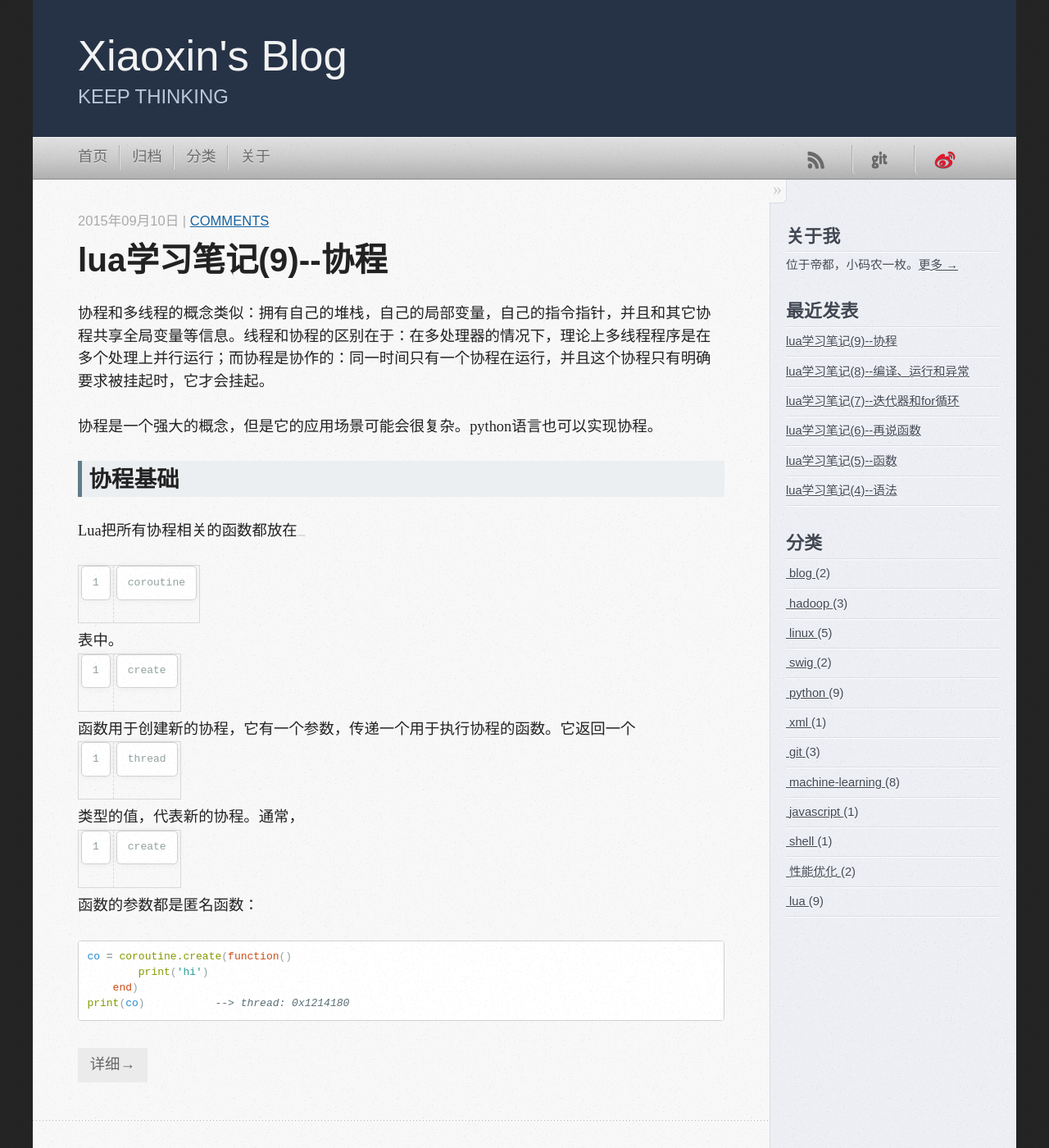
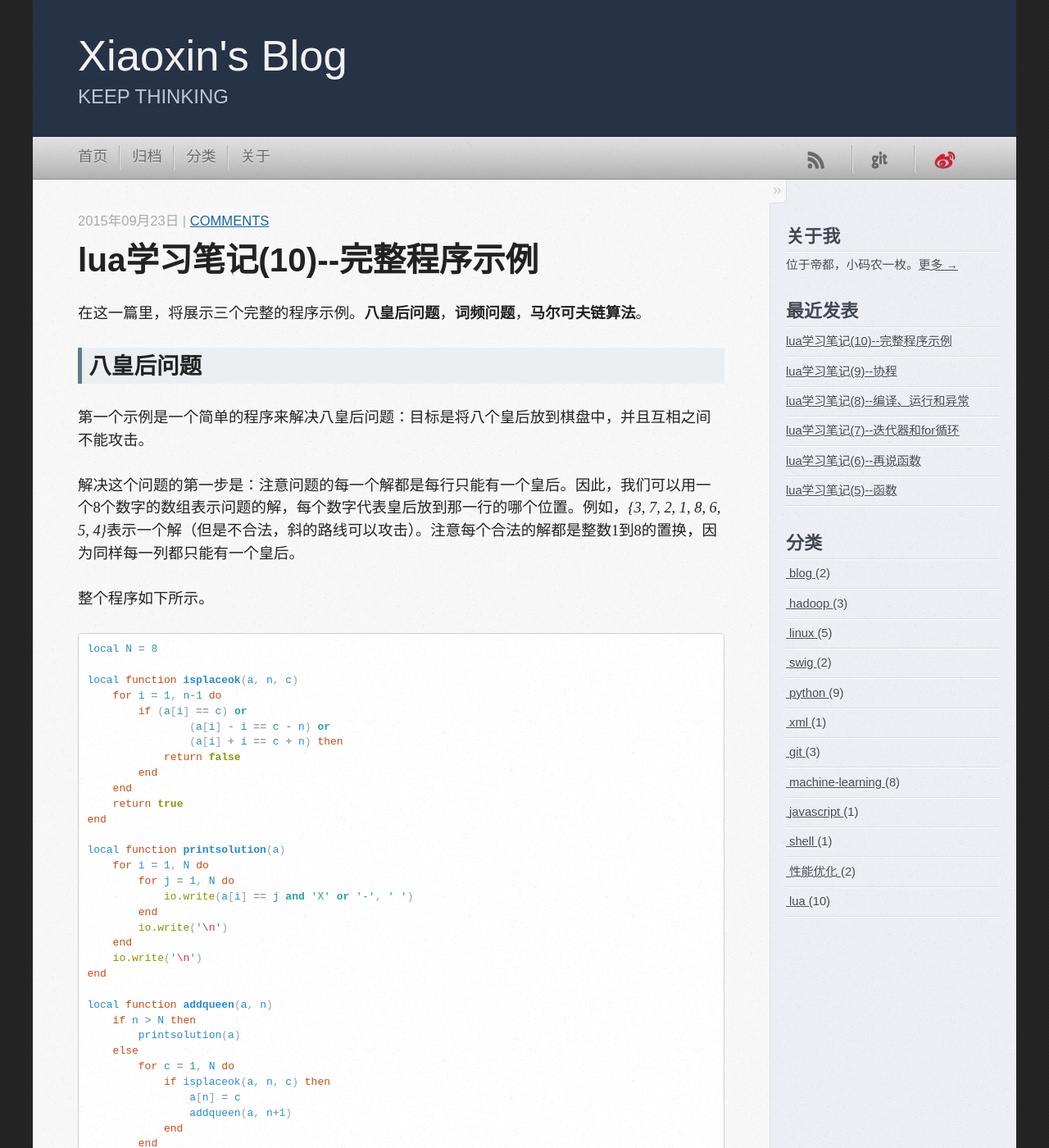
Before and after one commit to guozengxin/guozengxin.github.io, a Jekyll site: the page built from index.html, in a window 1280 px wide and 1400 px high. Shown: the whole window at 82% size. Built offline with Jekyll 4.4.1, drawn with Linux system fonts in a browser that asks for light colours; nearby versions of some CDN libraries; the list of posts is cut into pages by our own code; comment, search, counter and statistics services are not loaded; some of the changed text lies outside the part shown.

Commit message:
add post programming in lua chapter 10

```diff
--- a/_posts/2015-09-10-programming-in-lua-chapter-9.md
+++ b/_posts/2015-09-10-programming-in-lua-chapter-9.md
@@ -293,7 +293,7 @@ end
 --> a b c
 {% endhighlight %}
 
-`permutations`函数使用了Lua中常见的模式，将*resume*的调用封装到一个函数中。这种方式中Lua很常见，所以Lua中专门提供了一个函数`coroutine.wrap`。与*create*相同的是，*wrap*创建一个新的协程，也*create*不是的是，*wrap*不返回协程本身，而且返回一个函数，调用这个函数可以*resume*这个协程。和直接调用*resume*不同，`wrap`函数不会返回错误代码，而且抛出一个错误。我们使用`wrap`重写`permutations`函数：
+`permutations`函数使用了Lua中常见的模式，将*resume*的调用封装到一个函数中。这种方式中Lua很常见，所以Lua中专门提供了一个函数`coroutine.wrap`。与*create*相同的是，*wrap*创建一个新的协程，与*create*不同的是，*wrap*不返回协程本身，而是返回一个函数，调用这个函数可以*resume*这个协程。和直接调用*resume*不同，`wrap`函数不会返回错误代码，而且抛出一个错误。我们使用`wrap`重写`permutations`函数：
 
 {% highlight lua %}
 function permutations(a)
--- /dev/null
+++ b/_posts/2015-09-23-programming-in-lua-chapter-10.md
@@ -0,0 +1,210 @@
+---
+layout: post
+title: "lua学习笔记(10)--完整程序示例"
+description: "lua学习笔记，第十章，完整程序示例"
+category: lua
+tags: [Programming in Lua]
+comments: true
+---
+
+在这一篇里，将展示三个完整的程序示例。**八皇后问题**，**词频问题**，**马尔可夫链算法**。
+
+## 八皇后问题
+
+第一个示例是一个简单的程序来解决八皇后问题：目标是将八个皇后放到棋盘中，并且互相之间不能攻击。
+
+解决这个问题的第一步是：注意问题的每一个解都是每行只能有一个皇后。因此，我们可以用一个8个数字的数组表示问题的解，每个数字代表皇后放到那一行的哪个位置。例如，*{3, 7, 2, 1, 8, 6, 5, 4}*表示一个解（但是不合法，斜的路线可以攻击）。注意每个合法的解都是整数1到8的置换，因为同样每一列都只能有一个皇后。
+
+整个程序如下所示。
+
+{% highlight lua %}
+local N = 8
+
+local function isplaceok(a, n, c)
+    for i = 1, n-1 do
+        if (a[i] == c) or
+                (a[i] - i == c - n) or
+                (a[i] + i == c + n) then
+            return false
+        end
+    end
+    return true
+end
+
+local function printsolution(a)
+    for i = 1, N do
+        for j = 1, N do
+            io.write(a[i] == j and 'X' or '-', ' ')
+        end
+        io.write('\n')
+    end
+    io.write('\n')
+end
+
+local function addqueen(a, n)
+    if n > N then
+        printsolution(a)
+    else
+        for c = 1, N do
+            if isplaceok(a, n, c) then
+                a[n] = c
+                addqueen(a, n+1)
+            end
+        end
+    end
+end
+
+addqueen({}, 1)
+{% endhighlight %}
+
+函数`isplaceok`检查给出的一个数组是否是问题的解。问题的解必须保证没有两个皇后在同一列或者在同一条对角线上。
+
+函数`printsolution`将结果打印到屏幕上。*X*表示皇后，`-`表示空白。
+
+函数`addqueen`是程序的核心函数。它用回溯的方法搜索合法的解。首先，它检查搜索是否完成，如果完成，打印出结果。否则，循环所有列，并给当前行当前列放置一个皇后，并检查已经放置的皇后是否合法，如果合法，递归调用`addqueen`继续搜索下一行，否则，搜索下一列。
+
+<!-- more -->
+
+## 词频问题
+
+下一个示例是读取一个文本文件然后打印出词频最高的单词。
+
+程序的主要数据结构是一个*table*，存储了单词和它的词频。围绕这个变量，程序有三个任务：
+
+* 读取文本文件，为每个单词的出现计数。
+* 将单词列表按词频递减排序。
+* 打印排序后的列表的前n项。
+
+下面是完整的程序：
+
+{% highlight lua %}
+local function allwords()
+    local auxwords = function()
+        for line in io.lines() do
+            for word in string.gmatch(line, '%w+') do
+                coroutine.yield(word)
+            end
+        end
+    end
+    return coroutine.wrap(auxwords)
+end
+
+local counter = {}
+for w in allwords() do
+    counter[w] = (counter[w] or 0) + 1
+end
+
+local words = {}
+for w in pairs(counter) do
+    words[#words+1] = w
+end
+
+table.sort(words, function(w1, w2)
+    return counter[w1] > counter[w2] or
+            counter[w1] == counter[w2] and w1 < w2
+    end)
+
+for i = 1, (tonumber(arg[1]) or 10) do
+    print(words[i], counter[words[i]])
+end
+{% endhighlight %}
+
+## 马尔可夫链算法
+
+最后一个示例是**马尔可夫链算法**的实现，程序以原文的前n个单词串为基础，产生一个伪随机的文本串。这里假设n等于2.
+
+程序的第一部分读取原文，并且为每两个单词的前缀构建一个table，这个表给出了具有那些前缀的单词的一个顺序。建表完成后，这个程序利用这张表生成一个随机的文本。在此文本中，每个单词都随着它的前两个单词，这两个单词在文本中有相同的概率。这样，我们就产生了一个非常随机，介并不完全随机的文本.
+
+下面的函数用来将两个单词用空格连接起来：
+
+{% highlight lua %}
+function prefix(w1, w2)
+    return w1 .. ' ' .. w2
+end
+{% endhighlight %}
+
+我们用*NOWORD*（一个新行）表示文件的结尾并且初始化前缀单词。例如，对文本“the more we try the more we do”，构造的表如下：
+
+{% highlight lua %}
+{  ['\n \n'] = {'the'},
+   ['\n the'] = {'more'},
+   ['the more'] = {'we', 'we'}
+   ['more we'] = {'try', 'do'}
+   ['we try'] = {'the'}
+   ['try the'] = {'more'}
+   ['we do'] = {'\n'}
+{% endhighlight %}
+
+程序用变量`statetab`保存这个表。在这个表的前缀列表中添加一个单词，用下面的函数：
+
+{% highlight lua %}
+function insert(index, value)
+    local list = statetab[index]
+    if list == nil then
+        statetab[index] = {value}
+    else
+        list[#list + 1] = value
+    end
+end
+{% endhighlight %}
+
+它首先检查该前缀是否在这个列表中，如果没有，它用新的值创建一个新项。否则，它把新的值添加到列表尾部。
+
+我们使用两个变量w1和w2来保存最后读入的两个单词的值，对于每一个前缀，我们保存紧跟其后的单词列表。例如上面示例中初始化构造的表。
+
+下面看完整的代码：
+
+{% highlight lua %}
+function allwords()
+    local line = io.read()
+    local pos = 1
+    return function()
+        while line do
+            local s, e = string.find(line, '%w+', pos)
+            if s then
+                pos = e + 1
+                return string.sub(line, s, e)
+            else
+                line = io.read()
+                pos = 1
+            end
+        end
+        return nil
+    end
+end
+
+function prefix(w1, w2)
+    return w1 .. ' ' .. w2
+end
+
+local statetab = {}
+
+function insert(index, value)
+    local list = statetab[index]
+    if list == nil then
+        statetab[index] = {value}
+    else
+        list[#list + 1] = value
+    end
+end
+
+local N = 2
+local MAXGEN = 10000
+local NOWORD = '\n'
+
+local w1, w2 = NOWORD, NOWORD
+for w in allwords() do
+    insert(prefix(w1, w2), w)
+    w1 = w2; w2 = w;
+end
+
+w1 = NOWORD; w2 = NOWORD
+for i = 1, MAXGEN do
+    local list = statetab[prefix(w1, w2)]
+    local r = math.random(#list)
+    local nextword = list[r]
+    if nextword == NOWORD then return end
+    io.write(nextword, ' ')
+    w1 = w2; w2 = nextword
+end
+{% endhighlight %}
```
Also changed, not shown: other parts of _posts/2015-09-10-programming-in-lua-chapter-9.md (+1 -1 lines).
